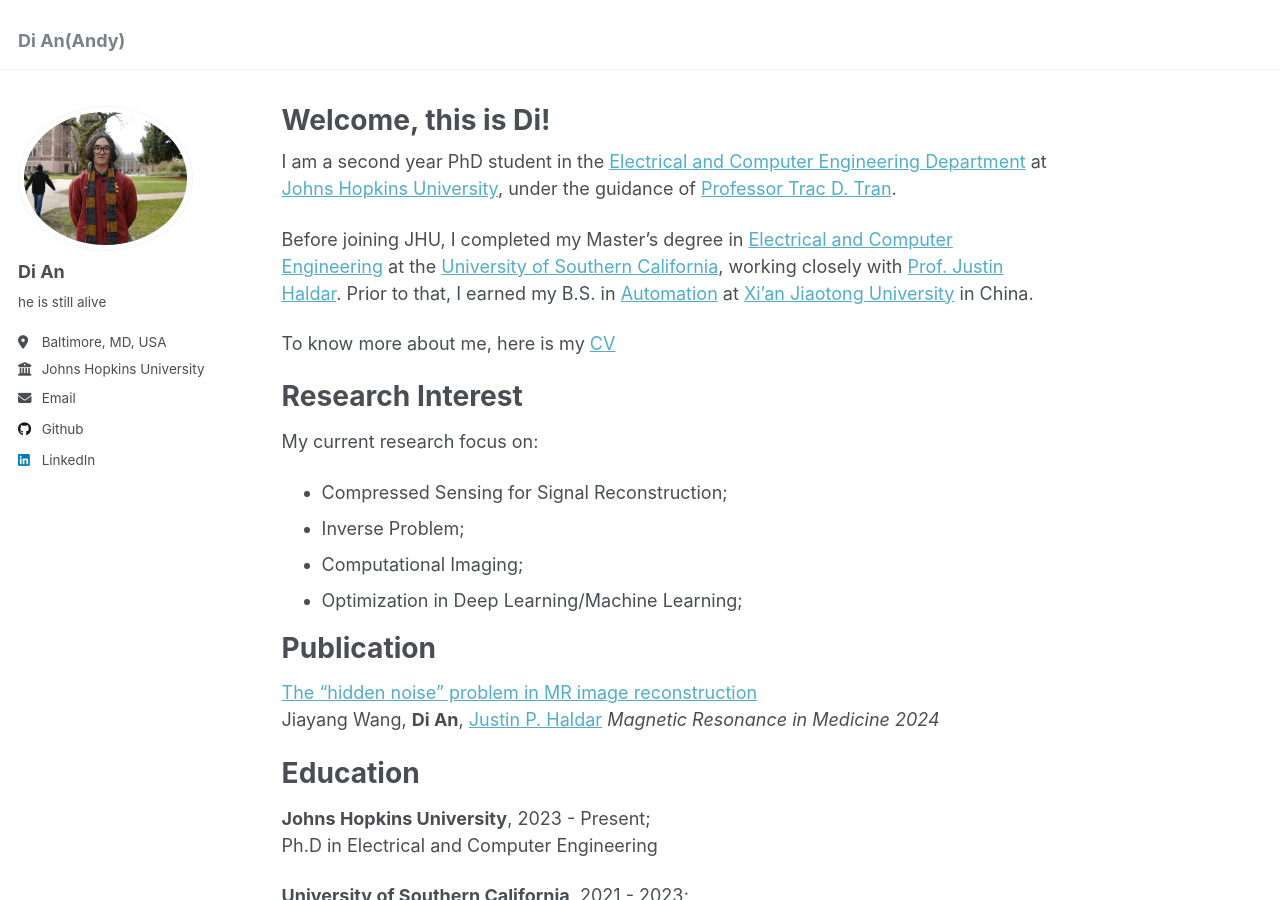
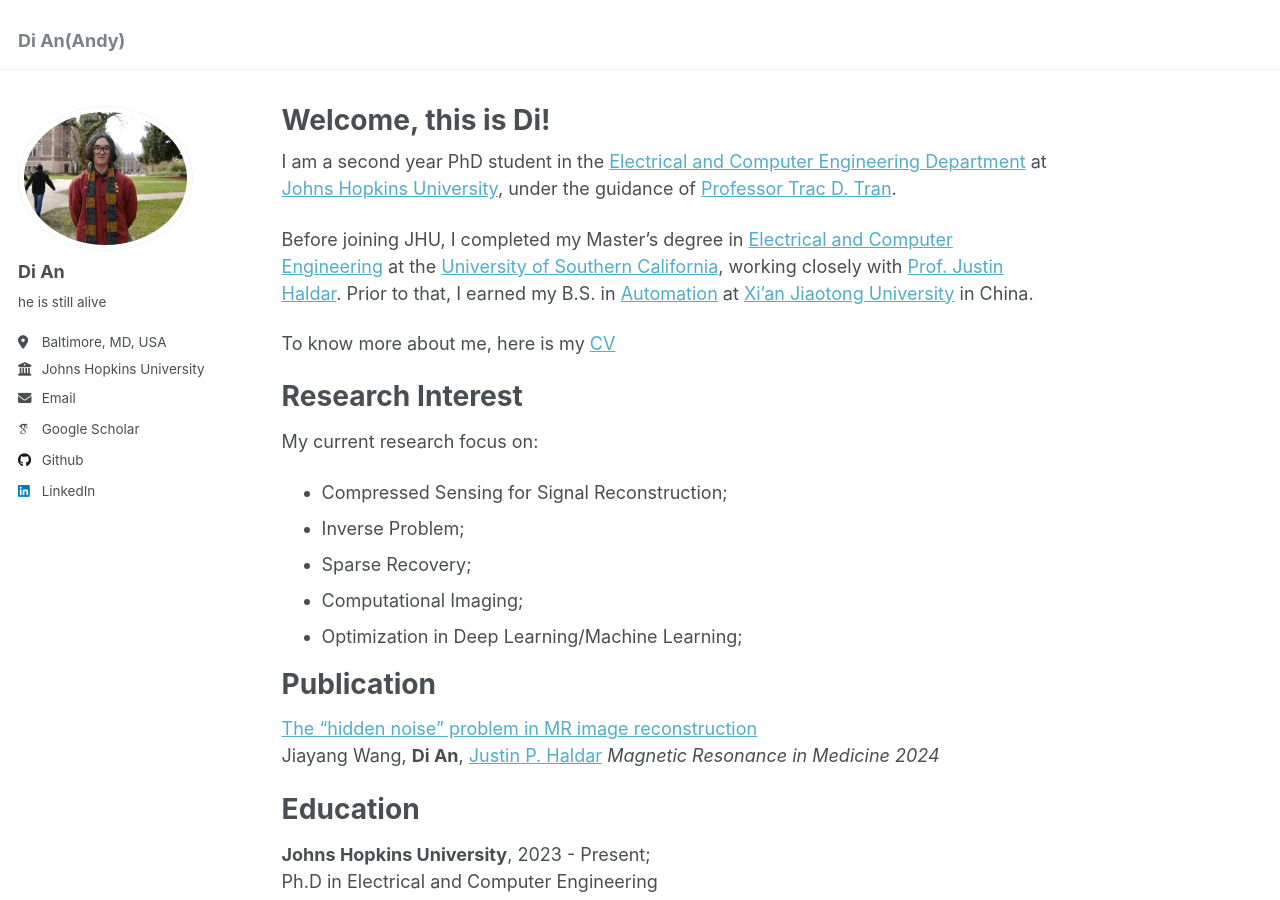
Before and after one commit to Mightyall/Mightyall.github.io, a Jekyll site: the page built from _pages/about.md, in a window 1280 px wide and 900 px high. Built offline with Jekyll 4.4.1, drawn with Linux system fonts in a browser that asks for light colours; some web fonts are replaced; part of the change alters nothing that is shown.

Commit message:
google scholar

```diff
--- a/_config.yml
+++ b/_config.yml
@@ -32,7 +32,7 @@ author:
 
   # Academic websites
   arxiv            : # URL - Update with the correct link to your profile
-  googlescholar    : #"https://scholar.google.com/citations?user=PS_CX0AAAAAJ"
+  googlescholar    : "https://scholar.google.com/citations?user=L7ERsqQAAAAJ&hl=en"
   impactstory      : # URL
   orcid            : #"http://orcid.org/yourorcidurl"
   semantic         : # URL
--- a/_pages/about.md
+++ b/_pages/about.md
@@ -19,6 +19,7 @@ Research Interest
 My current research focus on:
 * Compressed Sensing for Signal Reconstruction;
 * Inverse Problem;
+* Sparse Recovery;
 * Computational Imaging;
 * Optimization in Deep Learning/Machine Learning;
 
```
